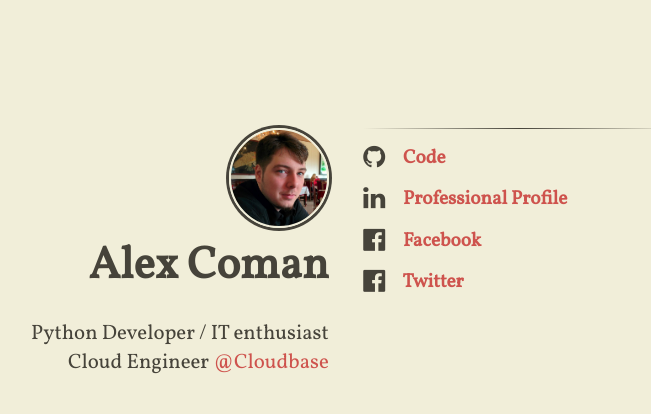
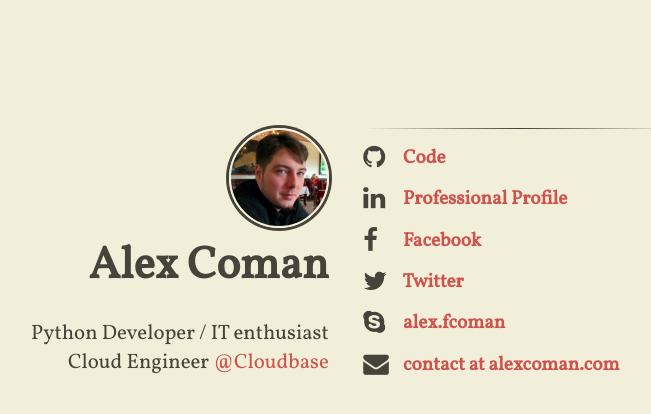
Before and after one commit to alexandrucoman/alexcoman.com, a Jekyll site: the page built from index.html, in a window 1280 px wide. Shown: the top 414 px of the page, without its empty margins (304-955 px from the left). Built offline with Jekyll 4.4.1, drawn with Linux system fonts in a browser that asks for light colours; nearby versions of some CDN libraries.

Commit message:
Update social media links

```diff
--- a/_includes/content.html
+++ b/_includes/content.html
@@ -10,11 +10,20 @@
     <a href="https://www.linkedin.com/in/comanalex">Professional Profile</a>
   </li>
   <li class="main-list-item">
-    <span class="fa fa-facebook-official fa-lg main-list-item-icon"></span>
+    <span class="fa fa-facebook fa-lg main-list-item-icon"></span>
     <a href="https://www.facebook.com/alxcoman">Facebook</a>
   </li>
   <li class="main-list-item">
-    <span class="fa fa-facebook-official fa-lg main-list-item-icon"></span>
+    <span class="fa fa-twitter fa-lg main-list-item-icon"></span>
     <a href="https://twitter.com/coman_alexandru">Twitter</a>
   </li>
+  <li class="main-list-item">
+    <span class="fa fa-skype fa-lg main-list-item-icon"></span>
+    <a href="#">alex.fcoman</a>
+  </li>
+  <li class="main-list-item">
+    <span class="fa fa-envelope fa-lg main-list-item-icon"></span>
+    <a href="mailto:contact@alexcoman.com">contact at alexcoman.com</a>
+  </li>
+
 </ul>
```
